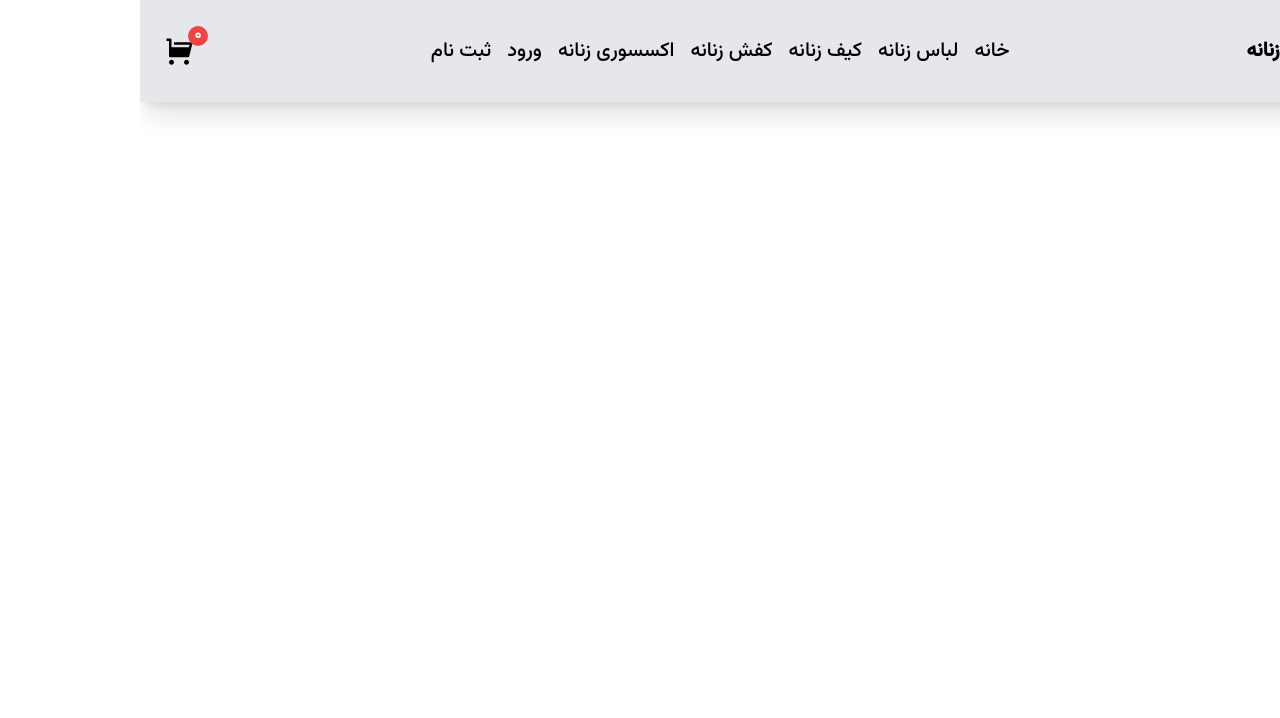
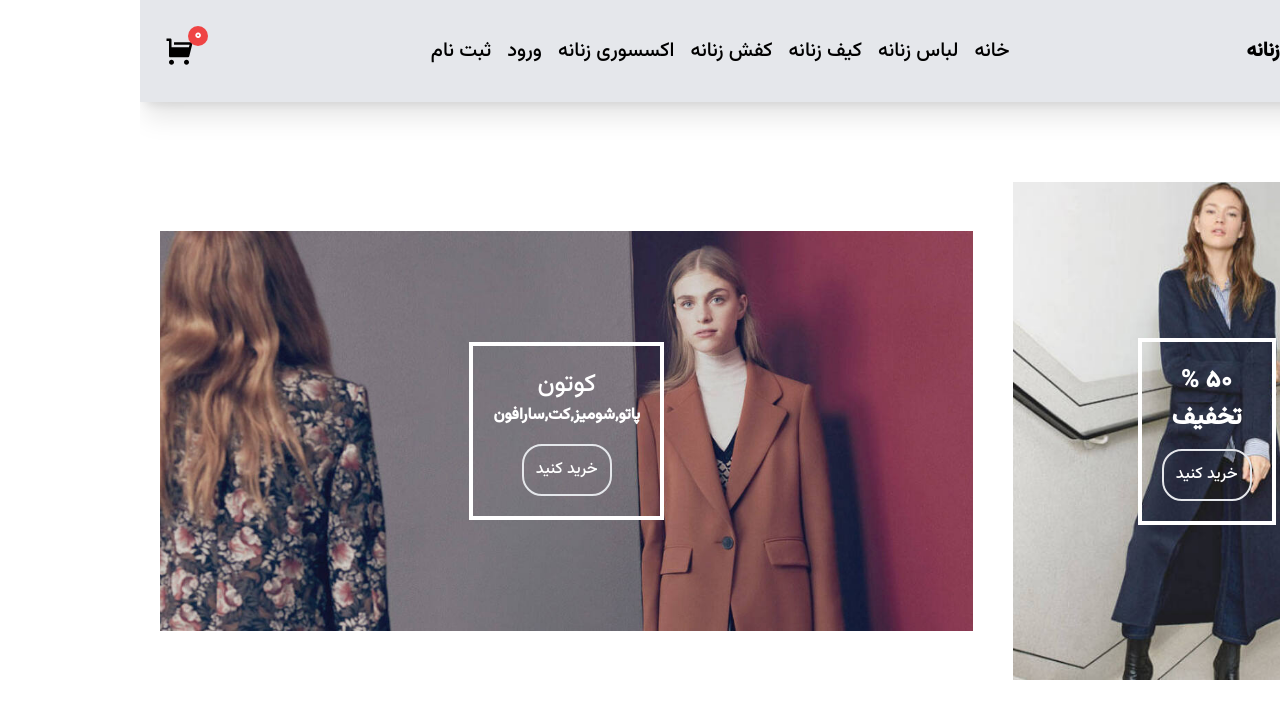
Before and after one commit to Hossein1371za/womenshop-react-tailwind, a React (Create React App) app: page / in a window 1280 px wide. Shown: the top 718 px of the page. Built offline with nearby package versions, Linux system fonts and the light colour scheme.

Commit message:
hero section

```diff
--- a/src/App.js
+++ b/src/App.js
@@ -1,10 +1,10 @@
 import React from 'react'
-import Home from './Home'
+import Core from './Core'
 
 const App = () => {
   return (
     <div>
-      <Home/>
+      <Core/>
     </div>
   )
 }
--- /dev/null
+++ b/src/Core.js
@@ -0,0 +1,17 @@
+import React from "react";
+import Header from "./componenets/header/Header";
+import Home from "./componenets/home/Home";
+import { BrowserRouter, Routes, Route } from "react-router-dom";
+
+const Core = () => {
+  return (
+    <BrowserRouter>
+      <Header />
+      <Routes>
+        <Route path="/" element={<Home />} />
+      </Routes>
+    </BrowserRouter>
+  );
+};
+
+export default Core;
--- a/src/Home.js
+++ /dev/null
@@ -1,13 +0,0 @@
-import React from 'react'
-import Header from './componenets/header/Header'
-import { BrowserRouter } from 'react-router-dom'
-
-const Home = () => {
-  return (
-    <BrowserRouter>
-      <Header/>
-    </BrowserRouter>
-  )
-}
-
-export default Home
--- a/src/componenets/header/Header.js
+++ b/src/componenets/header/Header.js
@@ -14,9 +14,9 @@ const Header = () => {
           {/* Toggle menu */}
           <div
             onClick={() => setOpenMenu(!openMenu)}
-            className="text-3xl lg:hidden"
+            className="lg:hidden"
           >
-            {openMenu ? <RiCloseFill /> : <RiMenu4Fill />}
+            {openMenu ? <RiCloseFill className="text-3xl"/> : <RiMenu4Fill className="text-3xl"/>}
           </div>
           {/* Logo */}
           <Link to="/" className="flex items-center justify-center gap-x-4">
@@ -32,7 +32,7 @@ const Header = () => {
           <div
             className={`${
               openMenu ? "right-0" : "-right-full"
-            } absolute top-[100%] h-screen w-full bg-white transition-all duration-300 lg:hidden`}
+            } absolute z-50 top-[100%] h-screen w-full bg-white transition-all duration-300 lg:hidden`}
           >
             <NavMobile />
           </div>
--- /dev/null
+++ b/src/componenets/home/Hero.js
@@ -0,0 +1,28 @@
+import React from 'react'
+
+const Hero = () => {
+  return (
+    <div className='hero container mx-auto mt-[60px] z-10'>
+        <div className='flex flex-col lg:flex-row items-center justify-between'>
+        <div className='p-5 relative flex items-center justify-center'>
+            <img src='/assets/image/hero/hero1.jpg' alt='.'/>
+            <div className='absolute text-white bg-transparent p-5 border-white/100 border-4 flex flex-col items-center justify-center'>
+              <h2 className='h1 lg:h3 number'>50 %</h2>
+              <p className='h1 lg:h3 font-bold'>تخفیف</p>
+              <button className='mt-3 border-2 rounded-[20px] p-3 hover:bg-slate-300'>خرید کنید</button>
+            </div>
+        </div>
+        <div className='p-5 relative flex items-center justify-center'>
+            <img className='h-[400px] object-cover' src='/assets/image/hero/hero2.jpg' alt='.'/>
+            <div className='absolute text-white bg-transparent p-5 border-white/100 border-4 flex flex-col items-center justify-center '>
+              <h2 className='h1 lg:h3'>کوتون</h2>
+              <p className='text-base font-bold'>پاتو,شومیز,کت,سارافون</p>
+              <button className='mt-4 border-2 rounded-[20px] p-3 hover:bg-slate-300'>خرید کنید</button>
+            </div>
+        </div>
+        </div>
+    </div>
+  )
+}
+
+export default Hero
--- /dev/null
+++ b/src/componenets/home/Home.js
@@ -0,0 +1,12 @@
+import React from "react";
+import Hero from "./Hero";
+
+const Home = () => {
+  return (
+    <div>
+      <Hero />
+    </div>
+  );
+};
+
+export default Home;
```
Also changed, not shown: public/assets/image/hero/hero1.jpg (added), public/assets/image/hero/hero2.jpg (added).
